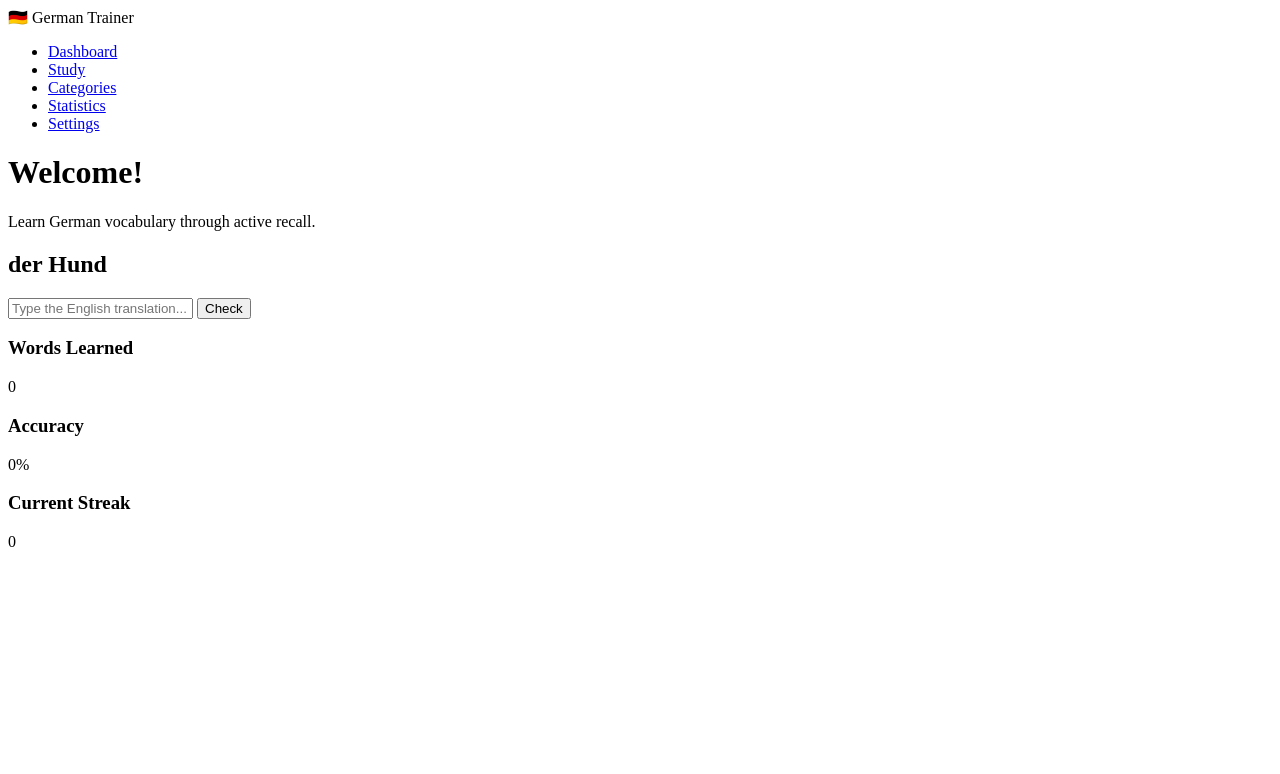
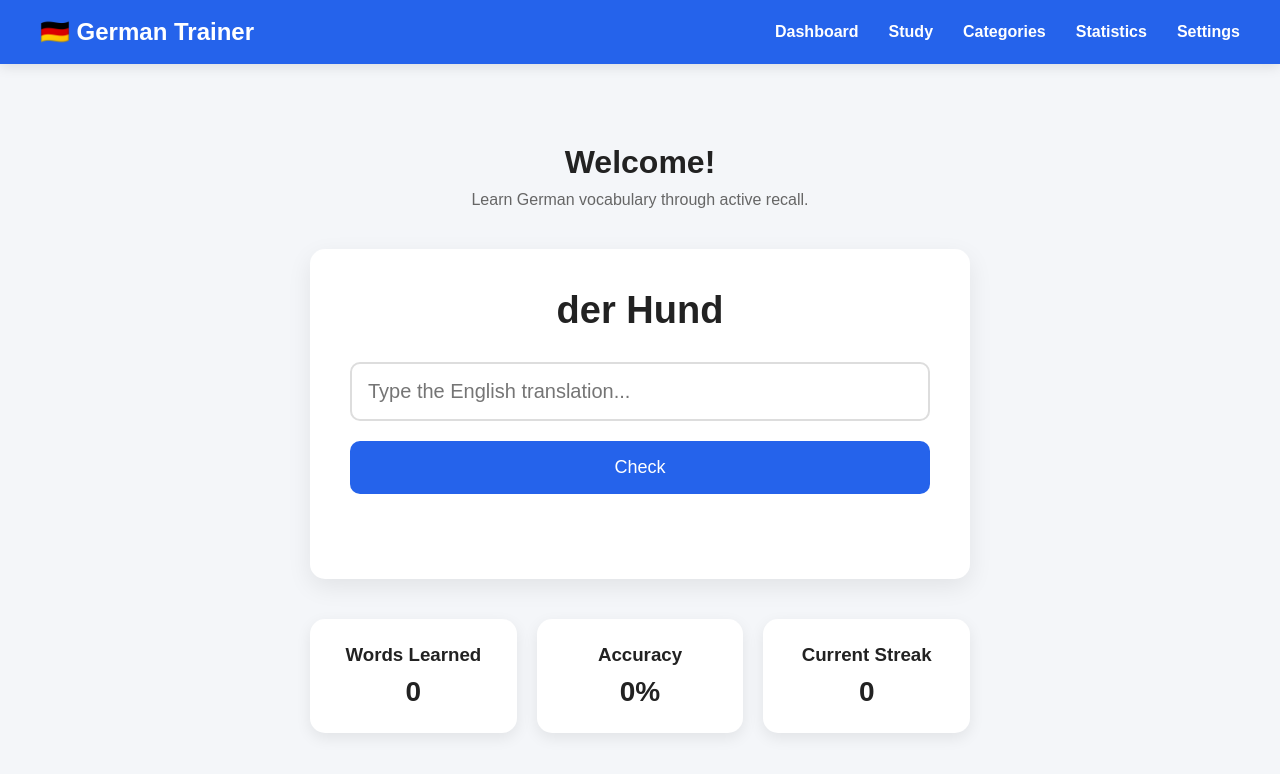
Before and after one commit to harrietwork-rgb/German-Language-Learner-Website, a plain HTML site: page GLindex.html in a window 1280 px wide. Drawn offline with Linux system fonts and the light colour scheme.

Commit message:
Change stylesheet and script file names
Updated stylesheet and script references in the HTML file.

```diff
--- a/GLindex.html
+++ b/GLindex.html
@@ -5,8 +5,9 @@
     <meta name="viewport" content="width=device-width, initial-scale=1.0">
     <title>German Vocabulary Trainer</title>
 
-    <link rel="stylesheet" href="style.css">
+    <link rel="stylesheet" href="GLstyle.css">
 </head>
+    <script src="GLscript.js"></script>
 <body>
 
 <nav class="navbar">
```
